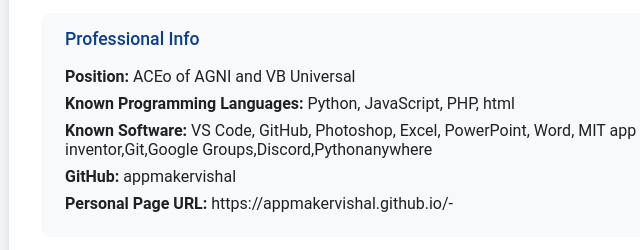
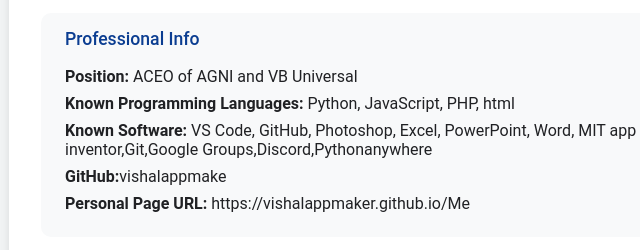
Before and after one commit to Indian-Tech-Developers-Association/USER, a plain HTML site: page vishal.html in a window 1280 px wide. Shown: the part 991-1241 px from the top of the page, 249-889 px from the left. Drawn offline with Linux system fonts and the light colour scheme.

Commit message:
Update and rename MYTH.html to vishal.html

```diff
--- a/MYTH.html
+++ b/vishal.html
@@ -37,11 +37,11 @@ footer { text-align:center; padding:1rem; font-size:0.9rem; color:#555; }
 
 <div class="section">
 <h3>Professional Info</h3>
-<p><strong>Position:</strong> ACEo of AGNI and VB Universal </p>
+<p><strong>Position:</strong> ACEO of AGNI and VB Universal </p>
 <p><strong>Known Programming Languages:</strong> Python, JavaScript, PHP, html</p>
 <p><strong>Known Software:</strong> VS Code, GitHub, Photoshop, Excel, PowerPoint, Word, MIT app inventor,Git,Google Groups,Discord,Pythonanywhere</p>
-<p><strong>GitHub:</strong> appmakervishal</p>
-<p><strong>Personal Page URL:</strong> https://appmakervishal.github.io/-</p>
+<p><strong>GitHub:</strong>vishalappmake</p>
+<p><strong>Personal Page URL:</strong> https://vishalappmaker.github.io/Me</p>
 </div>
 
 <div class="section">
```
